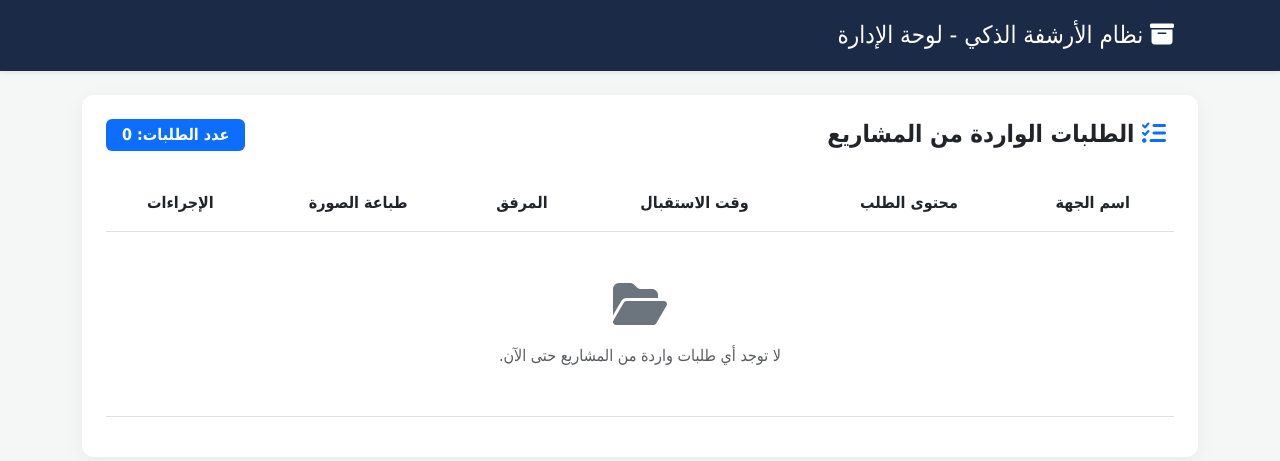
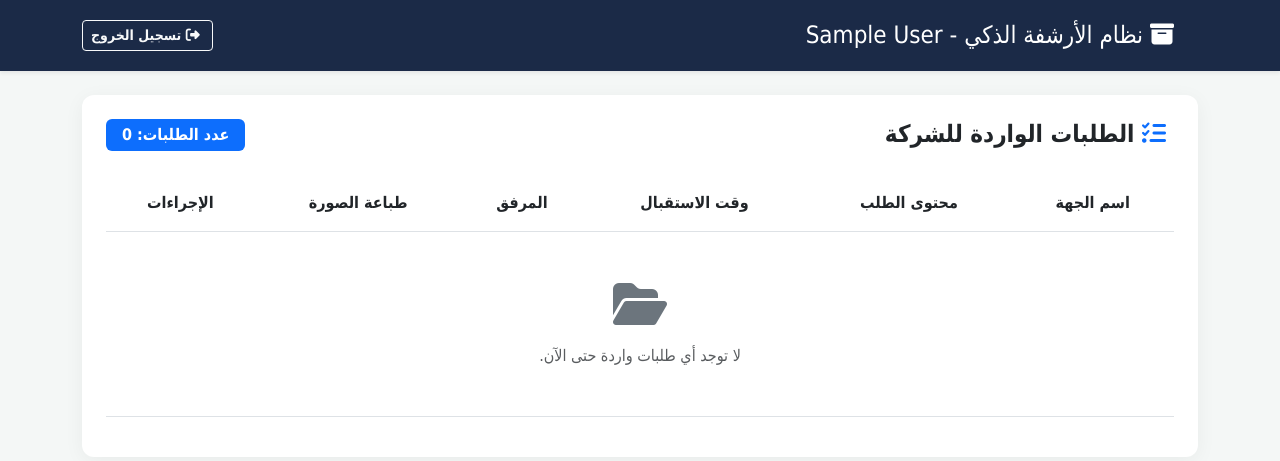
Before and after one commit to mosab2222/archive-project, a Flask app: page /admin in a window 1280 px wide. Shown: the top 461 px of the page. Run offline with Flask 3, Linux system fonts and the light colour scheme; the visitor is signed in with stand-in values (Sample User, id 1).

Commit message:
Update admin.html

```diff
--- a/templates/admin.html
+++ b/templates/admin.html
@@ -68,17 +68,20 @@
 </head>
 <body>
     <nav class="navbar navbar-dark shadow-sm py-3 mb-4 no-print">
-        <div class="container">
+        <div class="container d-flex justify-content-between align-items-center">
             <span class="navbar-brand mb-0 h1 fs-4">
-                <i class="fa-solid fa-box-archive me-2"></i> نظام الأرشفة الذكي - لوحة الإدارة
+                <i class="fa-solid fa-box-archive me-2"></i> نظام الأرشفة الذكي - {{ company_name }}
             </span>
+            <a href="{{ url_for('logout') }}" class="btn btn-outline-light btn-sm fw-bold">
+                <i class="fa-solid fa-right-from-bracket me-1"></i> تسجيل الخروج
+            </a>
         </div>
     </nav>
 
     <div class="container my-4">
         <div class="card p-4 bg-white">
             <div class="d-flex justify-content-between align-items-center mb-4">
-                <h4 class="fw-bold text-dark m-0"><i class="fa-solid fa-list-check text-primary me-2"></i> الطلبات الواردة من المشاريع</h4>
+                <h4 class="fw-bold text-dark m-0"><i class="fa-solid fa-list-check text-primary me-2"></i> الطلبات الواردة للشركة</h4>
                 <span class="badge bg-primary fs-6 px-3 py-2">عدد الطلبات: {{ requests_list|length }}</span>
             </div>
 
@@ -138,7 +141,7 @@
                             <tr>
                                 <td colspan="6" class="text-muted text-center py-5">
                                     <i class="fa-solid fa-folder-open fa-3x text-secondary mb-3 d-block"></i>
-                                    لا توجد أي طلبات واردة من المشاريع حتى الآن.
+                                    لا توجد أي طلبات واردة حتى الآن.
                                 </td>
                             </tr>
                         {% endfor %}
```
